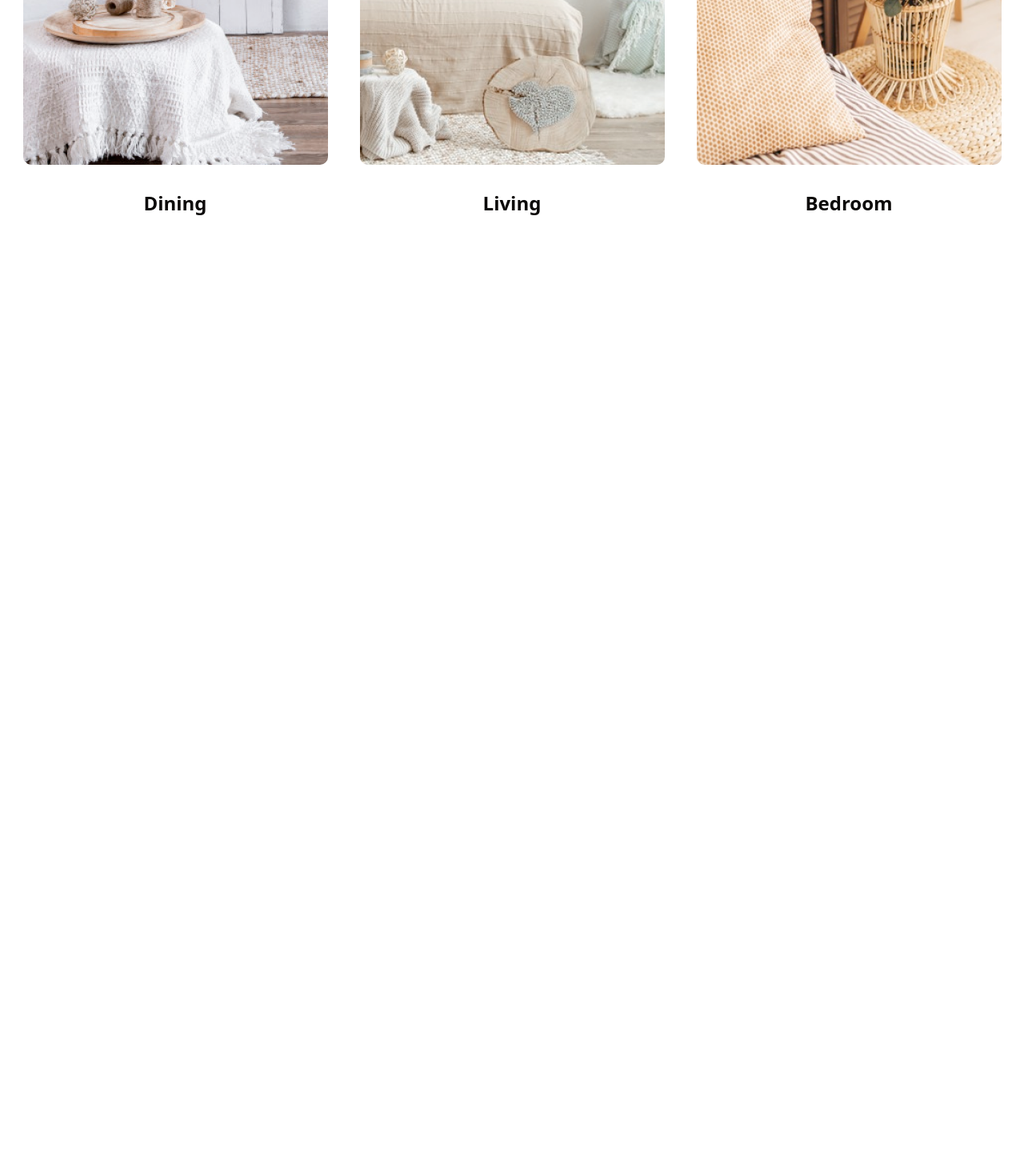
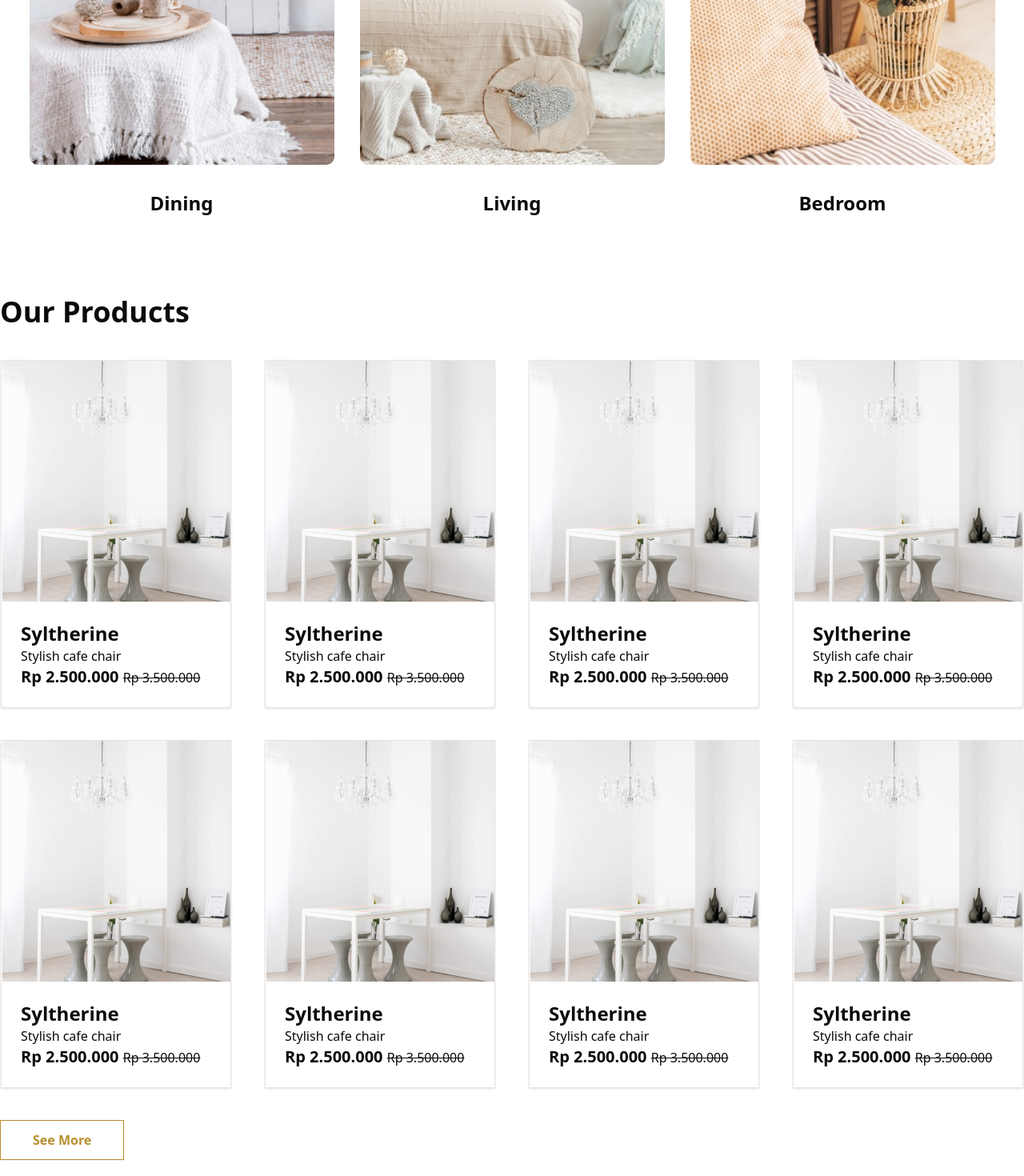
Before and after one commit to ShawonMondol-Shibu/Furniro-shop, a Next.js app: page / in a window 1280 px wide. Shown: the part 2702-4172 px from the top of the page at 80% size. Before the commit the page ends 3052 px from the top, so only its background shows below. Built offline with nearby package versions, Linux system fonts and the light colour scheme.

Commit message:
cards added on Our Products

```diff
--- a/app/page.tsx
+++ b/app/page.tsx
@@ -1,11 +1,13 @@
 import BrowseRange from "@/components/layouts/BrowseRange";
 import Header from "@/components/layouts/Header";
+import OurProducts from "@/components/layouts/OurProducts";
 
 export default function Home() {
   return (
     <>
       <Header/>
       <BrowseRange/>
+      <OurProducts/>
     </>
   );
 }
--- a/components/layouts/BrowseRange.tsx
+++ b/components/layouts/BrowseRange.tsx
@@ -15,13 +15,13 @@ export default function BrowseRange() {
   return (
     <main className="py-20">
       <div className="text-center mb-10">
-        <Title> Browse The Range</Title>
+        <Title className=""> Browse The Range</Title>
         <p className="text-xl font-normal">
           Lorem ipsum dolor sit amet, consectetur adipiscing elit.
         </p>
       </div>
 
-      <div className="flex items-center justify-center gap-10">
+      <div className="flex flex-wrap items-center justify-center gap-8">
         {rangeData.map((data: dataType, i) => (
           <div key={i} className="rounded-lg ">
             <Image
--- /dev/null
+++ b/components/layouts/OurProducts.tsx
@@ -0,0 +1,43 @@
+import React from "react";
+import Title from "../ui/Title";
+import { Card, CardFooter, CardTitle } from "@/components/ui/card";
+import Image from "next/image";
+import { Button } from "../ui/button";
+
+export default function OurProducts() {
+  return (
+    <main className="container m-auto py-5">
+      <Title className={"text-[40px]"}> Our Products </Title>
+      <div className="xl:grid grid-cols-4 flex flex-wrap gap-10 items-center justify-center py-10">
+        {Array.from({ length: 8 }).map((item, i) => (
+          <Card key={i} className="w-72 pt-0 rounded-none m-auto">
+            <Image
+              src={"/images/image3.png"}
+              width={285}
+              height={301}
+              alt="card image"
+              className="m-auto"
+            />
+            <CardFooter className="block">
+              <CardTitle className="text-2xl font-semibold">
+                Syltherine
+              </CardTitle>
+              <p className="text-base font-medium">Stylish cafe chair</p>
+              <h4 className="text-xl font-semibold">
+                Rp 2.500.000{" "}
+                <del className="text-base font-normal">Rp 3.500.000</del>
+              </h4>
+            </CardFooter>
+          </Card>
+        ))}
+      </div>
+      <Button
+        variant={"outline"}
+        size={"lg"}
+        className="text-base text-(--textPrimary) font-semibold border-(--textPrimary) border rounded-none py-6 px-10 "
+      >
+        See More
+      </Button>
+    </main>
+  );
+}
--- a/components/ui/Title.tsx
+++ b/components/ui/Title.tsx
@@ -1,7 +1,7 @@
 import React from 'react'
 
-export default function Title({children}:{children:React.ReactNode}) {
+export default function Title({children, className}:{children:React.ReactNode, className:string}) {
   return (
-    <h2 className='text-4xl font-bold text-()'>{children}</h2>
+    <h2 className={`${{className}} text-4xl font-bold text-()`}>{children}</h2>
   )
 }
```
